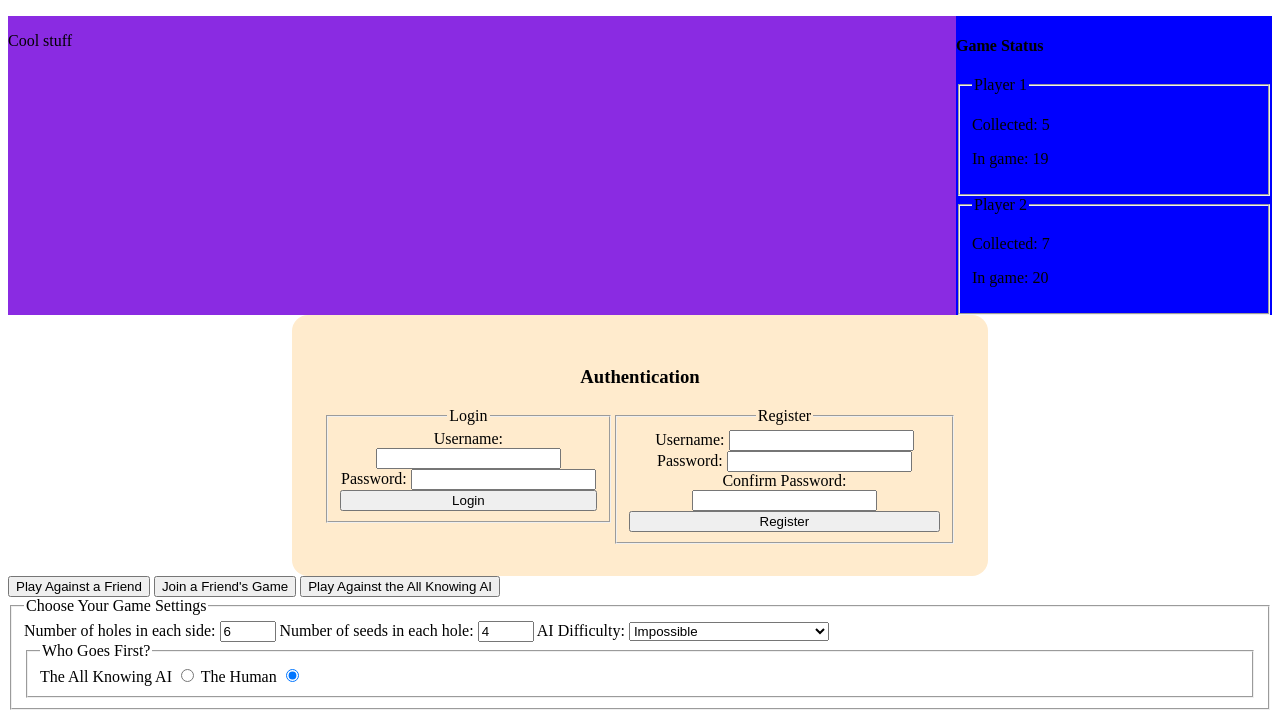
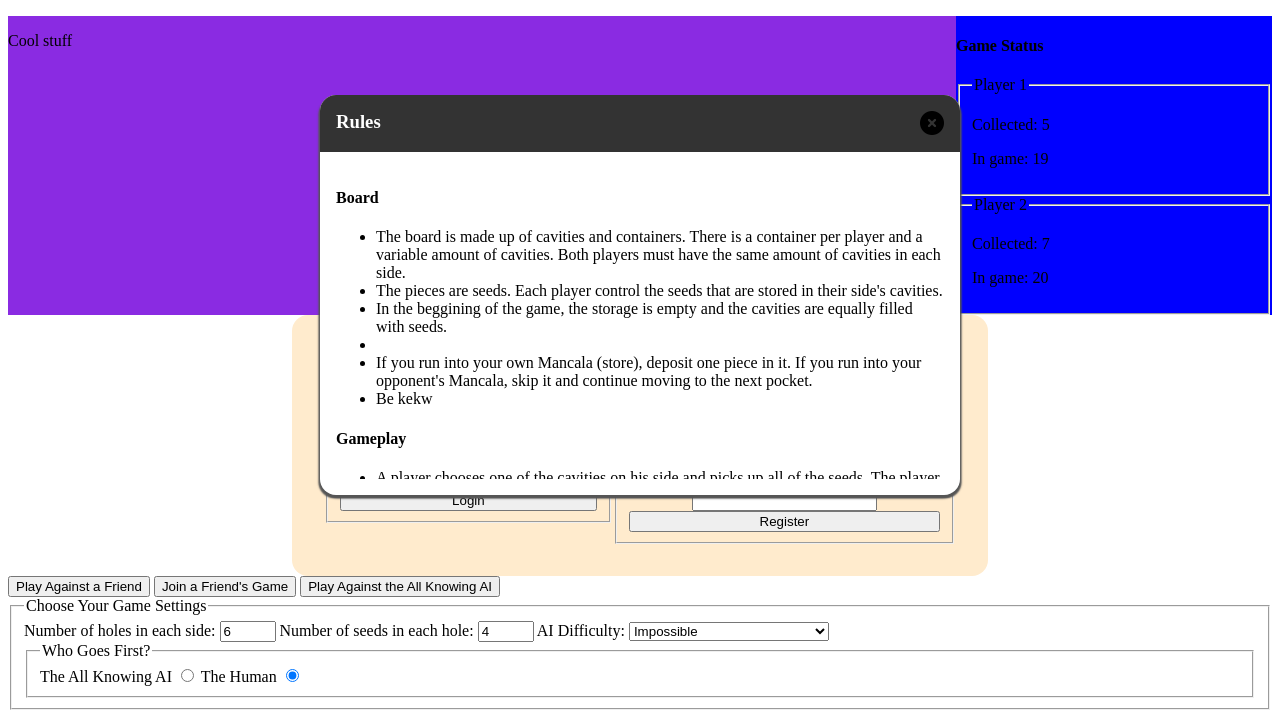
Before and after one commit to DoStini/feup-ltw-proj, a plain HTML site: page client/index.html in a window 1280 px wide. Shown: the part 105-823 px from the top of the page. Drawn offline with Linux system fonts and the light colour scheme.

Commit message:
Add header background to popups

```diff
--- a/client/css/styles.css
+++ b/client/css/styles.css
@@ -38,16 +38,16 @@
 }
 
 .rules {
-  background-color: yellow;
+  background-color: white;
   display: flex;
   flex-direction: column;
-  padding: 1em;
-  visibility: hidden;
+  /* visibility: hidden; */
 }
 
 .rules-content {
   position: relative;
   overflow-y: scroll;
+  margin: 1em;
   bottom: 0;
 }
 
@@ -60,20 +60,24 @@
 }
 
 .popup-window {
-  padding: 1em;
   position: absolute;
   top: 25%;
   bottom: 25%;
   left: 25%;
   right: 25%;
   border-radius: 1em;
+  overflow: hidden;
+  box-shadow: -0.1em 0.2em 0.1em #555, 0.1em 0.2em 0.1em #555;
 }
 
 .popup-window > header > h3 {
   margin-top: 0;
+  color: white;
 }
 
 .popup-window > header {
   display: flex;
   justify-content: space-between;
+  background-color: #333;
+  padding: 1em 1em 0;
 }
```
